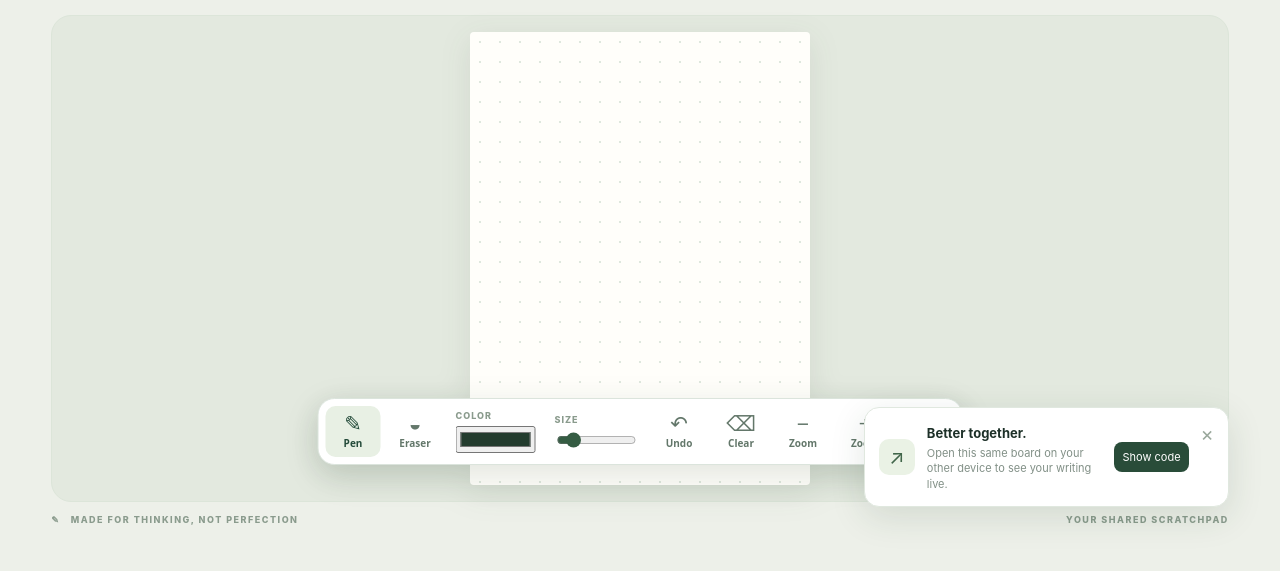
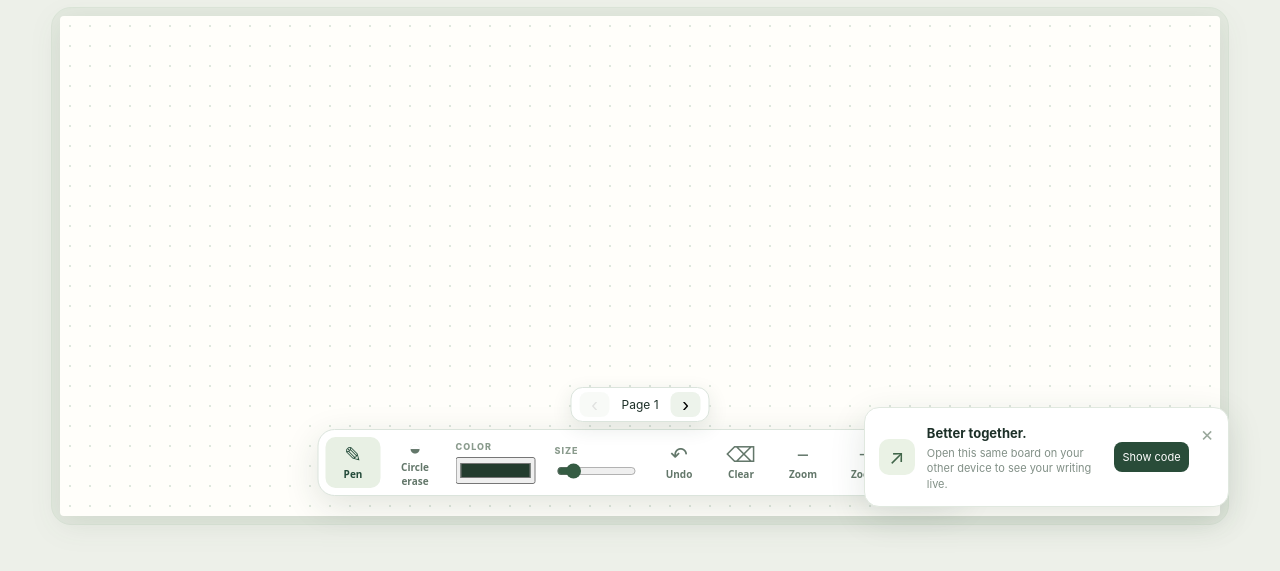
Before and after one commit to Shivam808119/White-Board, a plain HTML site: page index.html in a window 1280 px wide. Shown: the part 183-754 px from the top of the page. Drawn offline with Linux system fonts and the light colour scheme.

Commit message:
Add files via upload

```diff
--- /dev/null
+++ b/enhancements.css
@@ -0,0 +1,4 @@
+.workspace{max-width:none}.workspace-heading{margin-bottom:10px}.canvas-area{padding:8px}.paper-wrap{width:100%;max-width:none;aspect-ratio:auto}.paper{width:100%}.below{display:none}
+.share-dialog{width:min(440px,92vw);border:0;border-radius:24px;padding:30px;background:#fff;color:#1d3028;box-shadow:0 20px 70px #0003}.share-dialog::backdrop{background:#13251db3}.share-dialog h2{font-size:24px;margin:12px 0}.share-dialog p{color:#6e8176;line-height:1.5}.close-dialog{float:right;border:0;background:#edf2ec;border-radius:50%;width:36px;height:36px;font-size:22px;cursor:pointer}.dialog-icon{font-size:28px;color:#315d43}.room-code{font:700 18px ui-monospace,monospace;letter-spacing:1px;overflow-wrap:anywhere;padding:20px;background:#edf4e9;border-radius:12px;user-select:all}.dialog-actions{display:flex;gap:10px;margin-top:18px}.dialog-actions button{flex:1;background:#244b3a;color:white;border:0;border-radius:10px;padding:12px;cursor:pointer}.dialog-actions button+button{background:#e8f0e4;color:#244b3a}.dialog-note{font-size:12px}
+.pages{position:fixed;bottom:94px;left:50%;transform:translateX(-50%);z-index:5;display:flex;align-items:center;gap:12px;background:white;border:1px solid #dbe4dc;border-radius:12px;padding:4px 8px;box-shadow:0 6px 20px #203c291c;font-size:12px}.pages button{border:0;background:#edf3eb;border-radius:8px;font-size:20px;width:30px;cursor:pointer}.pages button:disabled{opacity:.35}.paper:fullscreen .pages,.paper.pseudo-fullscreen .pages{position:fixed;z-index:1002}
+@media(max-width:600px){main{padding-bottom:115px}.workspace-heading{display:none}.canvas-area{padding:3px}.paper-wrap{width:100%}.toolbar{max-width:98vw}.pages{bottom:68px}.share-dialog{padding:24px}.room-code{font-size:15px}}
--- /dev/null
+++ b/enhancements.js
@@ -0,0 +1,20 @@
+// Page-aware drawing and a circle-to-erase tool, shared with connected devices.
+let page=0;
+render=function(){const w=canvas.width,h=canvas.height;ctx.clearRect(0,0,w,h);for(const s of strokes){if((s.page||0)!==page||!s.points.length)continue;ctx.save();ctx.globalCompositeOperation=s.tool==='erase'?'destination-out':'source-over';ctx.strokeStyle=s.color||'#233c2e';ctx.lineCap='round';ctx.lineJoin='round';ctx.lineWidth=s.width*w;ctx.beginPath();ctx.moveTo(s.points[0][0]*w,s.points[0][1]*h);if(s.points.length===1)ctx.lineTo(s.points[0][0]*w+.01,s.points[0][1]*h+.01);else for(const p of s.points.slice(1))ctx.lineTo(p[0]*w,p[1]*h);ctx.stroke();ctx.restore()}save()};
+const originalApply=apply;
+apply=function(data){if(data.type==='clear-page'){strokes=strokes.filter(s=>(s.page||0)!==data.page);render()}else originalApply(data)};
+function inside(p,poly){let yes=false;for(let i=0,j=poly.length-1;i<poly.length;j=i++){const a=poly[i],b=poly[j];if((a[1]>p[1])!==(b[1]>p[1])&&p[0]<(b[0]-a[0])*(p[1]-a[1])/(b[1]-a[1])+a[0])yes=!yes}return yes}
+canvas.addEventListener('pointerdown',e=>{e.stopImmediatePropagation();e.preventDefault();canvas.setPointerCapture(e.pointerId);current={id:crypto.randomUUID(),tool,page,color:document.querySelector('#color').value,width:Number(document.querySelector('#size').value)/1000,points:[point(e)]};if(tool==='pen'){strokes.push(current);send({type:'start',stroke:structuredClone(current)})}render()},true);
+canvas.addEventListener('pointermove',e=>{e.stopImmediatePropagation();if(!current)return;const p=point(e);current.points.push(p);if(current.tool==='pen'){send({type:'points',id:current.id,points:[p]});render()}else{render();ctx.save();ctx.setLineDash([6,5]);ctx.strokeStyle='#e27760';ctx.lineWidth=2*(devicePixelRatio||1);ctx.beginPath();current.points.forEach((v,i)=>i?ctx.lineTo(v[0]*canvas.width,v[1]*canvas.height):ctx.moveTo(v[0]*canvas.width,v[1]*canvas.height));ctx.stroke();ctx.restore()}},true);
+function finishSelection(e){e.stopImmediatePropagation();if(current&&current.tool==='erase'){const poly=current.points;const selected=strokes.filter(s=>(s.page||0)===page&&s.points.some(p=>poly.length>2&&inside(p,poly)));for(const s of selected){const d={type:'undo',id:s.id};apply(d);send(d)}if(!selected.length)toast('Circle writing to erase it')}current=null;render()}
+canvas.addEventListener('pointerup',finishSelection,true);canvas.addEventListener('pointercancel',finishSelection,true);
+document.querySelector('#erase small').textContent='Circle erase';
+document.querySelector('#clear').onclick=()=>{if(confirm('Clear this page for everyone?')){const d={type:'clear-page',page};apply(d);send(d)}};
+document.querySelector('#undo').onclick=()=>{const s=strokes.filter(x=>(x.page||0)===page).at(-1);if(s){const d={type:'undo',id:s.id};apply(d);send(d)}};
+const pages=document.createElement('div');pages.className='pages';pages.innerHTML='<button id="prev-page" aria-label="Previous page">‹</button><span id="page-label"></span><button id="next-page" aria-label="Next page">›</button>';document.querySelector('.toolbar').before(pages);
+function showPage(){document.querySelector('#page-label').textContent='Page '+(page+1);document.querySelector('#prev-page').disabled=page===0;render()}
+document.querySelector('#prev-page').onclick=()=>{page=Math.max(0,page-1);showPage()};document.querySelector('#next-page').onclick=()=>{page++;showPage()};showPage();
+const dialog=document.createElement('dialog');dialog.className='share-dialog';dialog.innerHTML='<form method="dialog"><button class="close-dialog" aria-label="Close">×</button></form><div class="dialog-icon">↗</div><h2>Connect your devices</h2><p>Share this private code with anyone you want to write with.</p><div class="room-code"></div><div class="dialog-actions"><button id="copy-code">Copy code</button><button id="copy-link">Copy link</button></div><p class="dialog-note">On another device, open Board, tap Join and enter this code. Keep this device open.</p>';document.body.append(dialog);dialog.querySelector('.room-code').textContent=room.match(/.{1,4}/g).join(' ');
+function openShare(){dialog.showModal()}document.querySelector('#share').onclick=openShare;document.querySelector('#copy').onclick=openShare;
+dialog.querySelector('#copy-code').onclick=async()=>{try{await navigator.clipboard.writeText(room);toast('Code copied')}catch{toast('Select and copy the code')}};dialog.querySelector('#copy-link').onclick=async()=>{try{await navigator.clipboard.writeText(location.href);toast('Link copied')}catch{toast('Copy the link from your address bar')}};
+document.querySelector('#join').onclick=()=>{const value=prompt('Enter a board code or paste a board link:');if(!value)return;let code;try{code=new URL(value).hash.slice(1)}catch{code=value}code=code.replace(/\s/g,'').replace(/^#/,'').toLowerCase();if(!/^[a-f0-9]{32}$/.test(code)){toast('Please check the board code');return}location.hash=code;location.reload()};
--- a/index.html
+++ b/index.html
@@ -2,4 +2,5 @@
 <header class="topbar"><div class="brand"><span class="brand-mark">✳</span><div><strong>board<span>.</span></strong><small>YOUR SHARED SCRATCHPAD</small></div></div><div class="top-actions"><div id="status" class="status">Starting…</div><button id="join" class="join">Join</button><button id="share" class="share">↗ <span>Share board</span></button><button id="fullscreen" class="icon-button" aria-label="Full screen">⛶</button></div></header>
 <link rel="stylesheet" href="fullscreen.css"><style>.join{background:#edf1eb;color:#315342;border-radius:10px;padding:10px;font-weight:650!important}@media(max-width:600px){.join{padding:8px;font-size:12px!important}.top-actions{gap:5px}}</style><main><section class="workspace"><div class="workspace-heading"><div><span class="eyebrow">YOUR SPACE TO THINK</span><h1>Make a little room for ideas<span>.</span></h1></div><div class="heading-side">● &nbsp; YOUR BOARD</div></div><div class="canvas-area"><div class="paper-wrap"><div class="paper"><canvas id="board" aria-label="Drawing board"></canvas><button id="exit-fullscreen" aria-label="Exit full screen" title="Exit full screen">⤢</button></div></div></div><div class="below"><span>✎ &nbsp; MADE FOR THINKING, NOT PERFECTION</span><span>YOUR SHARED SCRATCHPAD</span></div></section></main>
 <nav class="toolbar" aria-label="Drawing tools"><button id="pen" class="tool selected"><span>✎</span><small>Pen</small></button><button id="erase" class="tool"><span>◒</span><small>Eraser</small></button><label class="size-control">COLOR <input id="color" type="color" value="#233c2e" aria-label="Pen color"></label><label class="size-control">SIZE <input id="size" type="range" min="2" max="16" value="4" aria-label="Pen size"></label><button id="undo" class="tool"><span>↶</span><small>Undo</small></button><button id="clear" class="tool"><span>⌫</span><small>Clear</small></button><button id="zoom-out" class="tool"><span>−</span><small>Zoom</small></button><button id="zoom-in" class="tool"><span>+</span><small>Zoom</small></button><button id="export" class="tool"><span>↓</span><small>Save PNG</small></button></nav>
+<link rel="stylesheet" href="enhancements.css"><script defer src="enhancements.js"></script>
 <div id="connection" class="connection"><div class="connection-icon">↗</div><div><strong>Better together.</strong><p>Open this same board on your other device to see your writing live.</p></div><button id="copy">Copy link</button><button id="dismiss" aria-label="Dismiss">×</button></div><div id="message" role="status"></div><script>if('serviceWorker' in navigator && location.protocol==='https:')navigator.serviceWorker.register('./sw.js').catch(()=>{});</script></body></html>
--- a/sw.js
+++ b/sw.js
@@ -1,4 +1,4 @@
-const CACHE='board-v4';const FILES=['./','./index.html','./style.css','./fullscreen.css','./app.js','./manifest.webmanifest','./icon-192.png','./icon-512.png'];
+const CACHE='board-v5';const FILES=['./','./index.html','./style.css','./fullscreen.css','./enhancements.css','./app.js','./enhancements.js','./manifest.webmanifest','./icon-192.png','./icon-512.png'];
 self.addEventListener('install',e=>e.waitUntil(caches.open(CACHE).then(c=>c.addAll(FILES)).then(()=>self.skipWaiting())));
 self.addEventListener('activate',e=>e.waitUntil(caches.keys().then(keys=>Promise.all(keys.filter(k=>k.startsWith('board-')&&k!==CACHE).map(k=>caches.delete(k)))).then(()=>self.clients.claim())));
 self.addEventListener('fetch',e=>{if(e.request.method!=='GET')return;const url=new URL(e.request.url);if(url.origin===location.origin){e.respondWith(fetch(e.request).then(r=>{if(r.ok){const copy=r.clone();caches.open(CACHE).then(c=>c.put(e.request,copy))}return r}).catch(()=>caches.match(e.request).then(r=>r||caches.match('./index.html'))))}else if(url.hostname==='unpkg.com'){e.respondWith(caches.open(CACHE).then(async c=>{try{const r=await fetch(e.request);if(r.ok)c.put(e.request,r.clone());return r}catch{return c.match(e.request)}}))}});
```
